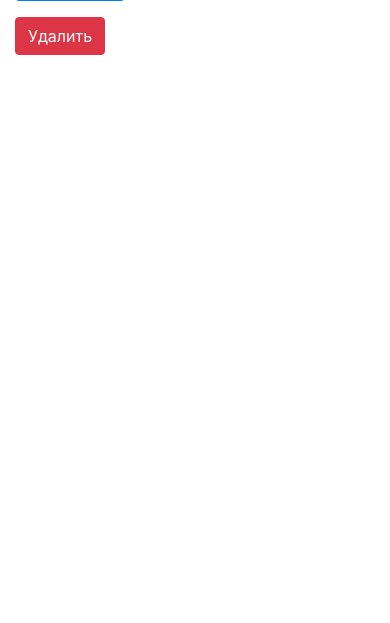
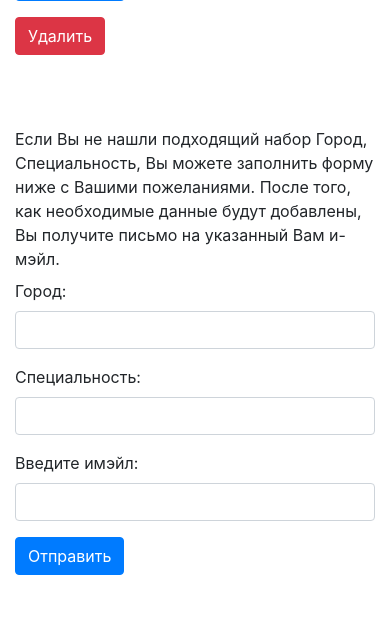
Before and after one commit to Namron69/scraping_service, a Django app: page /accounts/update/ in a window 390 px wide. Shown: the part 390-1013 px from the top of the page. Before the commit the page ends 445 px from the top, so only its background shows below. Run offline with Django 3.2, Linux system fonts and the light colour scheme; the visitor is signed in with stand-in values (Sample User, id 1); data that the repository does not hold is empty; some libraries are stand-ins or nearby versions.

Commit message:
Форма контакта

```diff
--- a/src/accounts/forms.py
+++ b/src/accounts/forms.py
@@ -63,3 +63,18 @@ class UserUpdateForm(forms.Form):
     )
     send_email = forms.BooleanField(required=False, widget=forms.CheckboxInput,
                                     label='Получать рассылку?')
+
+
+class ContactForm(forms.Form):
+    city = forms.CharField(
+        required=True,  widget=forms.TextInput(attrs={'class': 'form-control'}),
+        label='Город'
+    )
+    language = forms.CharField(
+        required=True,  widget=forms.TextInput(attrs={'class': 'form-control'}),
+        label='Специальность'
+    )
+    email = forms.EmailField(
+        label='Введите имэйл', required=True, widget=forms.EmailInput(
+                                 attrs={'class': 'form-control'})
+    )
--- a/src/accounts/templates/accounts/update.html
+++ b/src/accounts/templates/accounts/update.html
@@ -19,4 +19,19 @@
     </div>
 </div>
 
+<div class="row my-5">
+    <div class="col-md-8 mx-auto">
+        <p class="my-2">Если Вы не нашли подходящий набор Город, Специальность,
+            Вы можете заполнить форму ниже  с Вашими пожеланиями. После того,
+            как необходимые данные будут добавлены, Вы получите письмо на указанный Вам и-мэйл.</p>
+    <form method="POST" action="{% url 'accounts:contact' %} ">{% csrf_token %}
+        <div class="form-group">
+        {{ contact_form.as_p }}
+        </div>
+        <button type="submit" class="btn btn-primary">Отправить</button>
+    </form>
+
+    </div>
+</div>
+
 {% endblock %}
--- a/src/accounts/urls.py
+++ b/src/accounts/urls.py
@@ -1,5 +1,5 @@
 from django.urls import path
-from accounts.views import login_view, logout_view, register_view, delete_view, update_view
+from accounts.views import login_view, logout_view, register_view, delete_view, update_view, contact
 
 urlpatterns = [
     path('login/', login_view, name='login'),
@@ -7,4 +7,5 @@ urlpatterns = [
     path('register/', register_view, name='register'),
     path('update/', update_view, name='update'),
     path('delete/', delete_view, name='delete'),
+    path('contact/', contact, name='contact'),
 ]
--- a/src/accounts/views.py
+++ b/src/accounts/views.py
@@ -1,7 +1,9 @@
 from django.contrib import messages
 from django.shortcuts import render, redirect
 from django.contrib.auth import authenticate, login, logout, get_user_model
-from accounts.forms import UserLoginForm, UserRegistrationForm, UserUpdateForm
+from accounts.forms import UserLoginForm, UserRegistrationForm, UserUpdateForm, \
+    ContactForm
+from scraping.models import Error
 
 User = get_user_model()
 
@@ -36,6 +38,7 @@ def register_view(request):
 
 
 def update_view(request):
+    contact_form = ContactForm()
     if request.user.is_authenticated:
         user = request.user
         if request.method == 'POST':
@@ -52,7 +55,8 @@ def update_view(request):
         form = UserUpdateForm(
             initial={'city': user.city, 'language': user.language,
                      'send_email': user.send_email})
-        return render(request, 'accounts/update.html', {'form': form})
+        return render(request, 'accounts/update.html',
+                      {'form': form, 'contact_form': contact_form})
     else:
         return redirect('accounts:login')
 
@@ -65,3 +69,29 @@ def delete_view(request):
             qs.delete()
             messages.error(request, 'Пользователь удален :(')
     return redirect('home')
+
+
+def contact(request):
+    if request.method == 'POST':
+        contact_form = ContactForm(request.POST or None)
+        if contact_form.is_valid():
+            data = contact_form.cleaned_data
+            city = data.get('city')
+            language = data.get('language')
+            email = data.get('email')
+            qs = Error.objects.filter(timestamp=dt.date.today())
+            if qs.exists():
+                err = qs.first()
+                data = err.data.get('user_data', [])
+                data.append({'city': city, 'email': email, 'language': language})
+                err.data['user_data'] = data
+                err.save()
+            else:
+                data = [{'city': city, 'email': email, 'language': language}]
+                Error(data=f"user_data:{data}").save()
+            messages.success(request, 'Данные отправлены администрации.')
+            return redirect('accounts:update')
+        else:
+            return redirect('accounts:update')
+    else:
+        return redirect('accounts:login')
```
